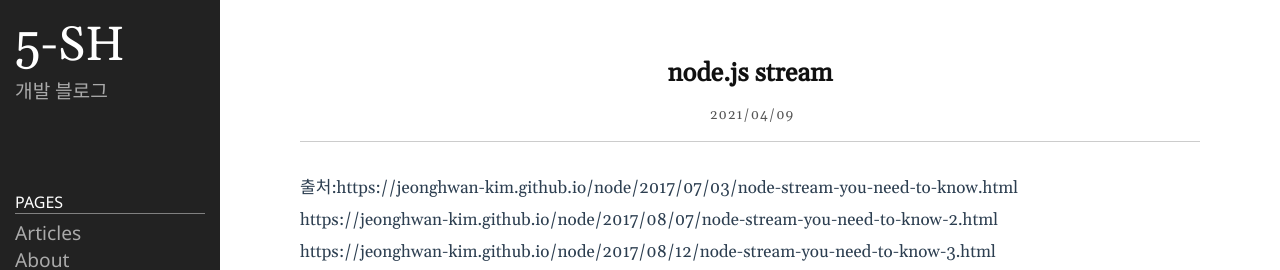
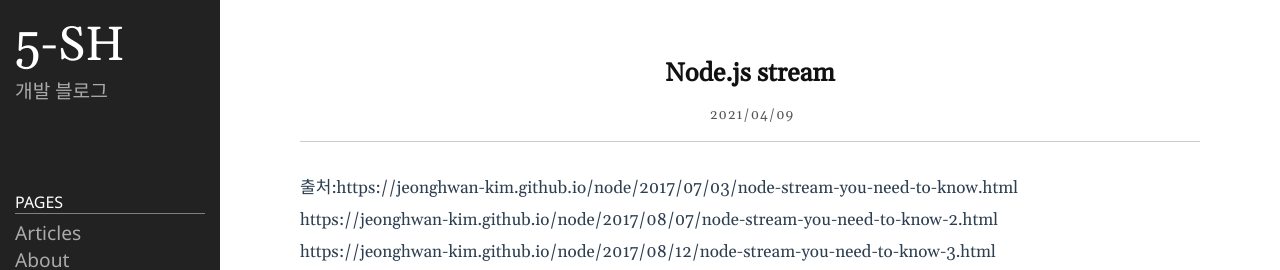
Before and after one commit to 5-SH/5-sh.github.io-deprecated, a Jekyll site: the page built from _posts/2021-04-08-nodejs-stream.md, in a window 1280 px wide and 900 px high. Shown: the top 270 px of the window. Built offline with Jekyll 4.4.1, drawn with Linux system fonts in a browser that asks for light colours.

Commit message:
제목 변경

```diff
--- a/_posts/2021-04-08-nodejs-stream.md
+++ b/_posts/2021-04-08-nodejs-stream.md
@@ -1,6 +1,6 @@
 ---
 layout: post
-title: node.js stream
+title: Node.js stream
 date: 2021-04-09 20:23:55 + 0900
 categories: Nodejs
 ref: node.js stearm
```
